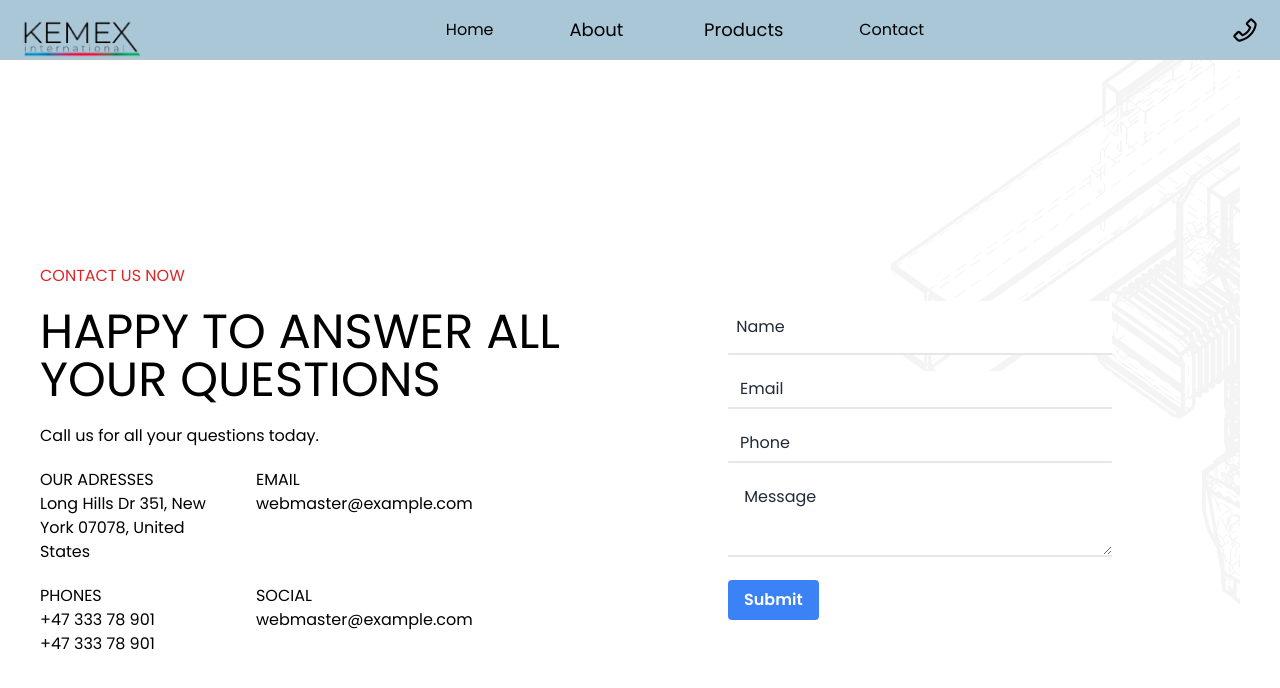
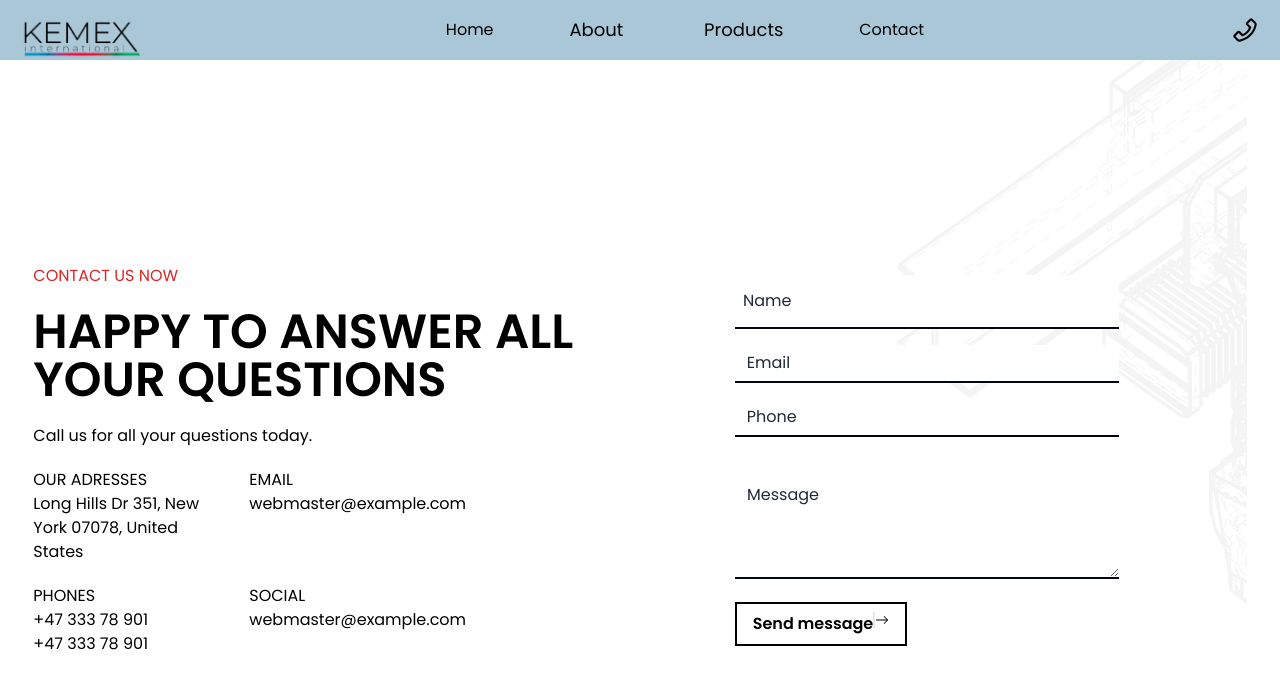
Before and after one commit to eltac-malik/kemex, a React (Vite) app: page /contact in a window 1280 px wide. Shown: the top 688 px of the page. Built offline with nearby package versions, Linux system fonts and the light colour scheme.

Commit message:
fix: general

```diff
--- a/src/pages/Contact/index.jsx
+++ b/src/pages/Contact/index.jsx
@@ -2,6 +2,8 @@ import React from "react";
 
 import { Formik, Field, Form, ErrorMessage } from "formik";
 import * as Yup from "yup";
+
+import { BsArrowRight } from 'react-icons/bs';
 
 import style from "./Contact.module.css";
 
@@ -25,7 +27,7 @@ export const Contact = () => {
       <div className={style.form}>
         <div className={`style.contac_info text-start gap-y-14`}>
           <p className={`text-red-600`}>CONTACT US NOW</p>
-          <h2 className="text-5xl	mt-5">
+          <h2 className="text-5xl	mt-5 font-bold">
             HAPPY TO ANSWER ALL <br /> YOUR QUESTIONS
           </h2>
           <p className={`mt-5 `}>Call us for all your questions today.</p>
@@ -76,7 +78,7 @@ export const Contact = () => {
                     name="name"
                     id="name"
                     placeholder=" Name"
-                    className={`appearance-none border-b-2 w-full py-4 px-1 text-gray-800 leading-tight focus:outline-none focus:shadow-outline placeholder-gray-800  ${
+                    className={`border-gray-950 appearance-none border-b-2 w-full py-4 px-1 text-gray-800 leading-tight focus:outline-none focus:shadow-outline placeholder-gray-800  ${
                       errors.name && touched.name ? "border-red-500" : ""
                     }`}
                   />
@@ -93,7 +95,7 @@ export const Contact = () => {
                     name="email"
                     id="email"
                     placeholder="Email"
-                    className={`appearance-none border-b-2 w-full py-2 px-3 text-gray-800 leading-tight focus:outline-none focus:shadow-outline placeholder-gray-800  ${
+                    className={`border-gray-950 appearance-none border-b-2 w-full py-2 px-3 text-gray-800 leading-tight focus:outline-none focus:shadow-outline placeholder-gray-800  ${
                       errors.email && touched.email ? "border-red-500" : ""
                     }`}
                   />
@@ -110,7 +112,7 @@ export const Contact = () => {
                     name="phone"
                     id="phone"
                     placeholder="Phone"
-                    className={`appearance-none border-b-2 w-full py-2 px-3 text-gray-800 leading-tight focus:outline-none focus:shadow-outline placeholder-gray-800  ${
+                    className={`border-gray-950 appearance-none border-b-2 w-full py-2 px-3 text-gray-800 leading-tight focus:outline-none focus:shadow-outline placeholder-gray-800  ${
                       errors.phone && touched.phone ? "border-red-500" : ""
                     }`}
                   />
@@ -128,7 +130,7 @@ export const Contact = () => {
                     id="textarea"
                     placeholder=" Message"
                     rows={3}
-                    className={`appearance-none border-b-2 w-full py-2 px-3 text-gray-800 leading-tight focus:outline-none focus:shadow-outline placeholder-gray-800  ${
+                    className={`border-gray-950 appearance-none border-b-2 w-full py-8 px-2 text-gray-800 leading-tight focus:outline-none focus:shadow-outline placeholder-gray-800  ${
                       errors.textarea && touched.textarea
                         ? "border-red-500"
                         : ""
@@ -140,13 +142,17 @@ export const Contact = () => {
                     className="text-red-500"
                   />
                 </div>
+                    <div
+                    className="text-end"
+                    >
+                    <button
+                  type="submit"
+                  className="border-2 border-black hover:bg-blue-700 text-black font-bold py-2 px-4 flex"
+                >
+                  Send message <BsArrowRight className="border-l-2"/>
+                </button>
+                    </div>
 
-                <button
-                  type="submit"
-                  className="bg-blue-500 hover:bg-blue-700 text-white font-bold py-2 px-4 rounded justify-end flex-1"
-                >
-                  Submit
-                </button>
               </Form>
             )}
           </Formik>
```
